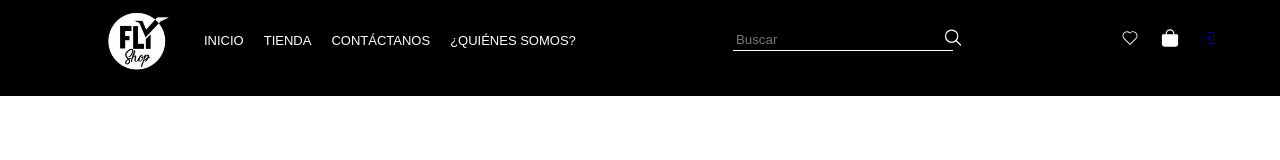
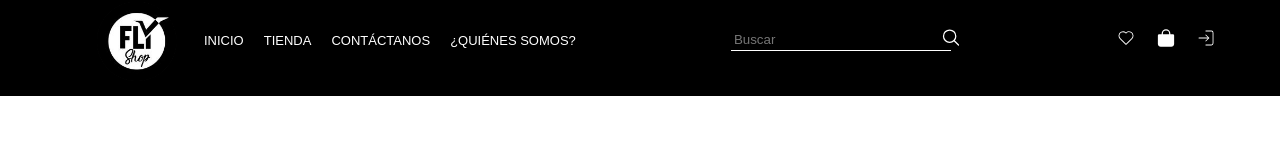
Before and after one commit to mandrakhe/ProyectoFinal, a React (Create React App) app in the folder flyshop/: page / in a window 1280 px wide. Shown: the top 160 px of the page. Built offline with nearby package versions, Linux system fonts and the light colour scheme; a web font is replaced by a local one.

Commit message:
Actualización

```diff
--- a/flyshop/src/components/common/nav.js
+++ b/flyshop/src/components/common/nav.js
@@ -63,7 +63,7 @@ const Nav = ({ searchbtn }) => {
                             isAuthenticated ?
                                 <button onClick={() => setLogout()}><CiLogout /></button>
                                 :
-                                <Link to='/login'><CiLogin /></Link>
+                                <Link className='link-login' to='/login'><CiLogin /></Link>
                         }
                 </div>
                         </div>
--- a/flyshop/src/css/nav.css
+++ b/flyshop/src/css/nav.css
@@ -111,6 +111,12 @@
     cursor: pointer;
 }
 
+.nav .link-login
+{
+    color: #fff;
+    font-size: 20px;
+}
+
 .nav .auth button
 {
     font-size: 20px;
```
Also changed, not shown: 1 other file (tests, documents, lock files or other folders).
